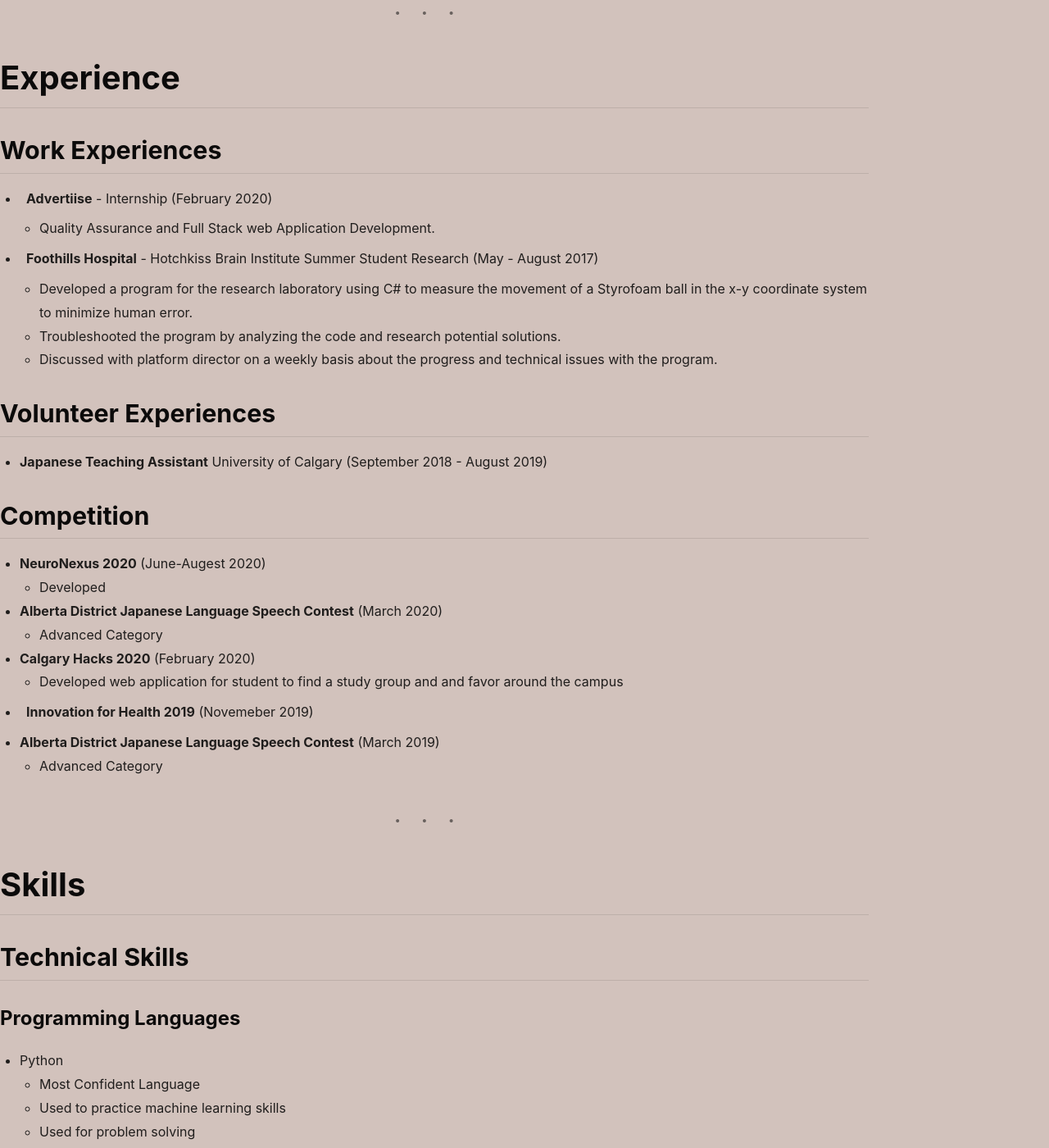
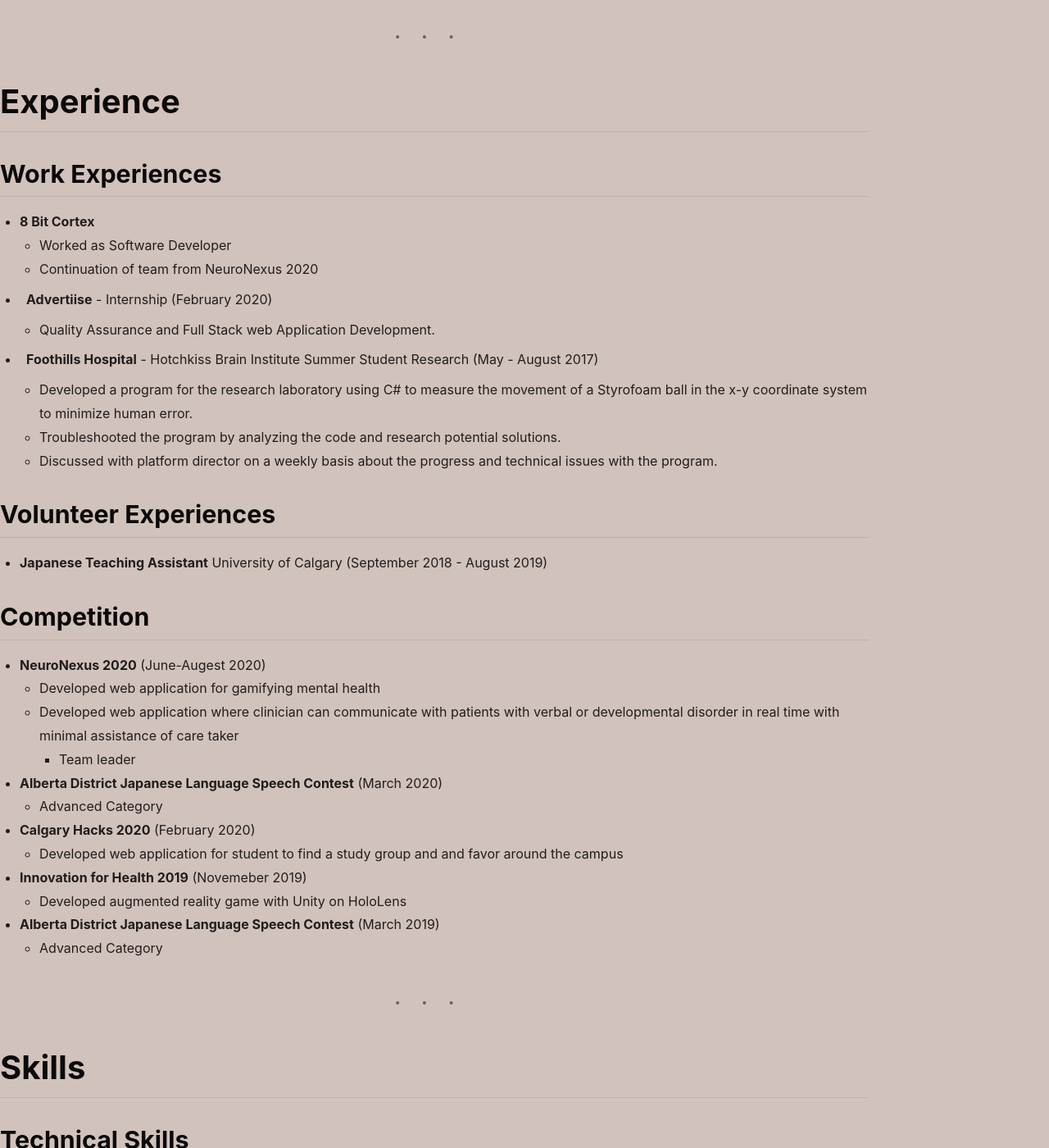
Before and after one commit to hanum-lee/hanum-lee.github.io, a Jekyll site: the page built from about.md, in a window 1280 px wide and 1400 px high, scrolled down 844 px. Shown: the whole window at 82% size. Built offline with Jekyll 4.4.1, drawn with Linux system fonts in a browser that asks for light colours; some of the changed text lies outside the part shown.

Commit message:
Updated About page

```diff
--- a/about.md
+++ b/about.md
@@ -20,11 +20,15 @@
 ## Bachelor of Science at the University of Calgary (2015-2020)
 ### Major in Computer Science
   * Concentration in Human-Computer Interaction
+  * 2019/2020 Science Dean's List
 
 ---
 
 # Experience
 ## Work Experiences
+* **8 Bit Cortex**
+  * Worked as Software Developer
+  * Continuation of team from NeuroNexus 2020
 * **Advertiise** - Internship (February 2020)
 
   * Quality Assurance and Full Stack web Application Development.
@@ -41,12 +45,15 @@
 
 ## Competition
 * **NeuroNexus 2020** (June-Augest 2020)
-  * Developed
+  * Developed web application for gamifying mental health
+  * Developed web application where clinician can communicate with patients with verbal or developmental disorder in real time with minimal assistance of care taker
+    * Team leader
 * **Alberta District Japanese Language Speech Contest** (March 2020)
   * Advanced Category
 * **Calgary Hacks 2020** (February 2020)
   * Developed web application for student to find a study group and and favor around the campus
 * **Innovation for Health 2019** (Novemeber 2019)
+  * Developed augmented reality game with Unity on HoloLens
 
 * **Alberta District Japanese Language Speech Contest** (March 2019)
   * Advanced Category
```
Also changed, not shown: other parts of about.md (+1 -0 lines).
